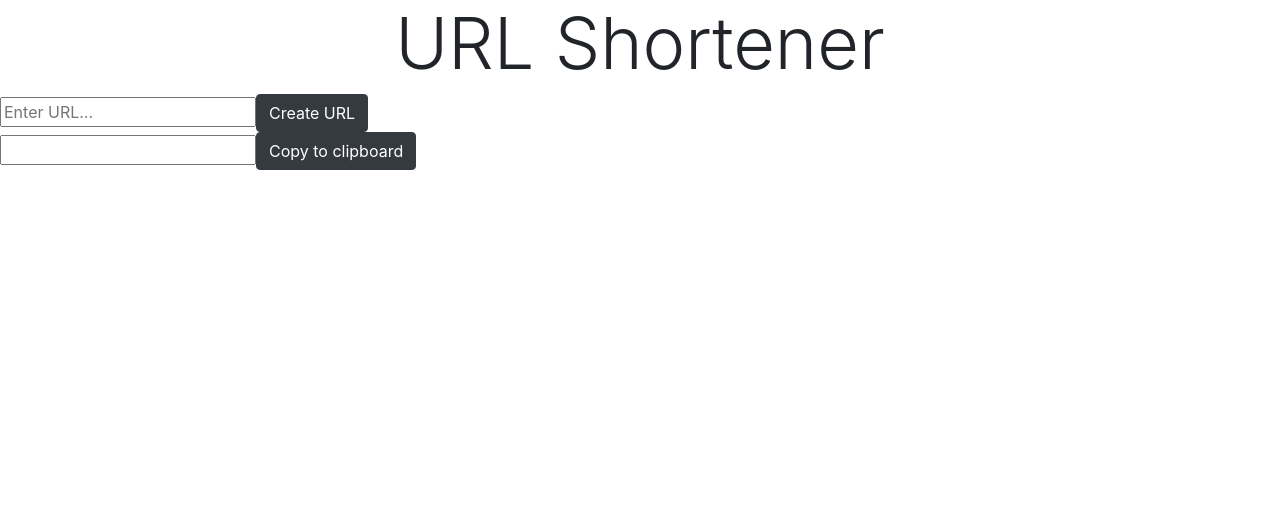
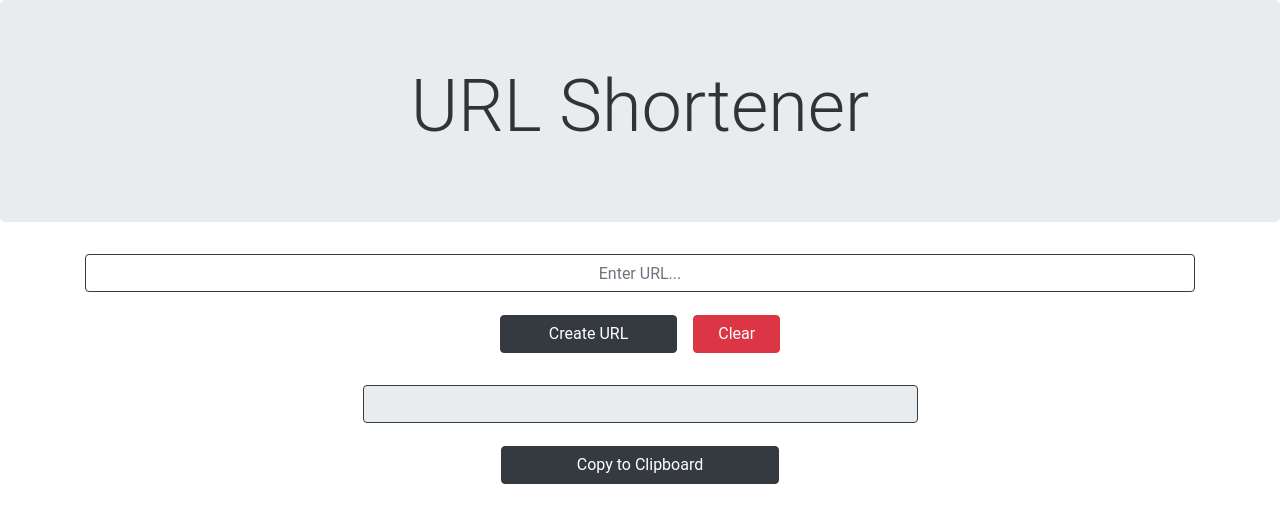
Before and after one commit to MartinKearney/URL-Shortener, a React (Create React App) app in the folder client/: page / in a window 1280 px wide. Shown: the top 522 px of the page. Built offline with nearby package versions, Linux system fonts and the light colour scheme.

Commit message:
Finished styling

```diff
--- /dev/null
+++ b/client/src/App.css
@@ -0,0 +1,11 @@
+body {
+  font-family: 'Roboto', sans-serif;
+  font-size: 3rem;
+  line-height: 1.6;
+  background-color: #fff;
+  color: #333;
+}
+
+input {
+  text-align: center;
+}
--- a/client/src/App.js
+++ b/client/src/App.js
@@ -2,7 +2,7 @@ import React, { Component } from 'react';
 import axios from 'axios';
 import UserInterface from './components/UserInterface';
 
-// import './App.css';
+import './App.css';
 
 class App extends Component {
   state = {
@@ -24,8 +24,12 @@ class App extends Component {
     const { outputUrl } = this.state;
     return (
       <div>
-        <h1 className='display-3 text-center'>URL Shortener</h1>
-        <UserInterface createUrl={this.createUrl} outputUrl={outputUrl} />
+        <div className='jumbotron'>
+          <h1 className='display-3 text-center'>URL Shortener</h1>
+        </div>
+        <div className='container'>
+          <UserInterface createUrl={this.createUrl} outputUrl={outputUrl} />
+        </div>
       </div>
     );
   }
--- a/client/src/components/InputComponent.js
+++ b/client/src/components/InputComponent.js
@@ -21,15 +21,27 @@ class InputComponent extends Component {
   render() {
     return (
       <div>
-        <form onSubmit={this.onSubmit} className='form'>
+        <form onSubmit={this.onSubmit} className='form-group'>
           <input
             type='text'
+            className='form-control border border-dark'
             name='text'
             placeholder='Enter URL...'
             value={this.state.text}
             onChange={this.onChange}
           />
-          <input type='submit' value='Create URL' className='btn btn-dark' />
+          <div className='row'>
+            <div className='mx-auto'>
+              <input
+                type='submit'
+                value='Create URL'
+                className='btn btn-dark m-2 pl-5 pr-5'
+              />
+              <button type='button' className='btn btn-danger m-2 pl-4 pr-4'>
+                Clear
+              </button>
+            </div>
+          </div>
         </form>
       </div>
     );
--- a/client/src/components/OutputComponent.js
+++ b/client/src/components/OutputComponent.js
@@ -3,11 +3,19 @@ import { CopyToClipboard } from 'react-copy-to-clipboard';
 
 const OutputComponent = ({ outputUrl }) => {
   return (
-    <div>
-      <input type='text' rows='1' cols='50' value={outputUrl} readOnly />
-      <CopyToClipboard text={outputUrl}>
-        <button className='btn btn-dark'>Copy to clipboard</button>
-      </CopyToClipboard>
+    <div className='form-group'>
+      <input
+        type='text'
+        className='form-control border border-dark w-50 m-auto'
+        value={outputUrl}
+        readOnly
+      />
+
+      <div className='text-center'>
+        <CopyToClipboard text={outputUrl}>
+          <button className='btn btn-dark w-25 m-2'>Copy to Clipboard</button>
+        </CopyToClipboard>
+      </div>
     </div>
   );
 };
--- a/client/src/components/UserInterface.js
+++ b/client/src/components/UserInterface.js
@@ -1,13 +1,18 @@
-import React from 'react';
+import React, { Fragment } from 'react';
 import InputComponent from './InputComponent';
 import OutputComponent from './OutputComponent';
 
 const UserInterface = ({ createUrl, outputUrl }) => {
   return (
-    <div>
-      <InputComponent createUrl={createUrl} />
-      <OutputComponent outputUrl={outputUrl} />
-    </div>
+    <Fragment>
+      <div className='form-group'>
+        <InputComponent createUrl={createUrl} />
+      </div>
+
+      <div className='form-group'>
+        <OutputComponent outputUrl={outputUrl} />
+      </div>
+    </Fragment>
   );
 };
 
```
